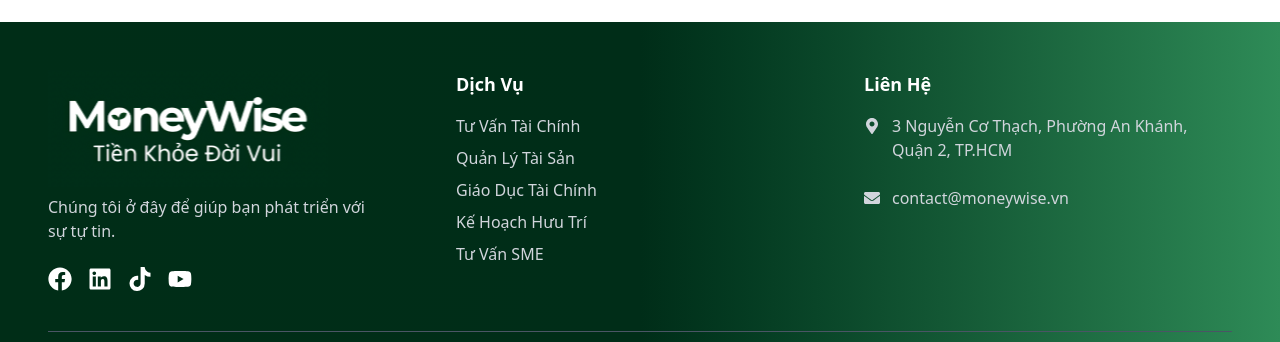
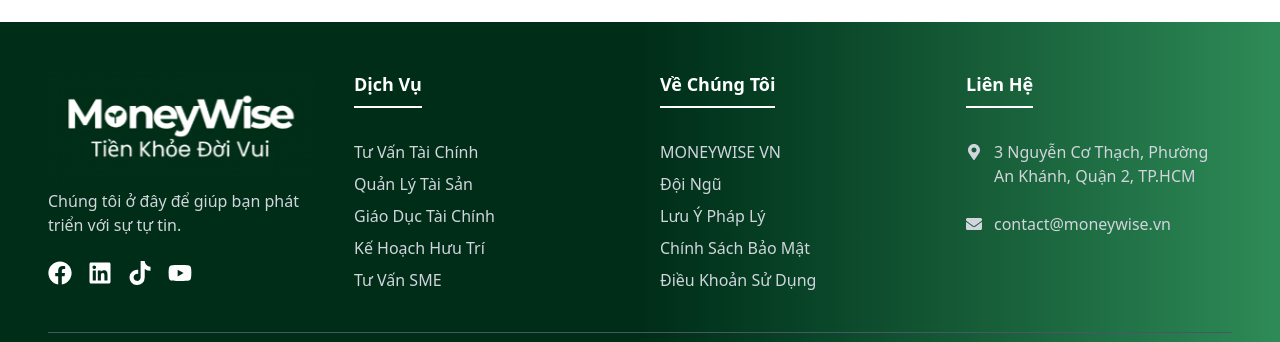
Before and after one commit to LeVietDuongg/Money_wiseFE, a Next.js app: page /contact in a window 1280 px wide. Shown: the part 1364-1706 px from the top of the page. Built offline with nearby package versions, Linux system fonts and the light colour scheme.

Commit message:
fitfooter

```diff
--- a/src/components/Footer.tsx
+++ b/src/components/Footer.tsx
@@ -14,7 +14,7 @@ export default function Footer() {
     <footer className="bg-gradient-to-r from-[#002D17] via-[#002D18] to-[#2E8B57] text-white py-12">
       <div className="container mx-auto px-6 md:px-12">
         {/* Grid chính */}
-        <div className="grid grid-cols-1 md:grid-cols-3 gap-10 text-center md:text-left">
+        <div className="grid grid-cols-1 md:grid-cols-4 gap-10 text-center md:text-left">
           {/* Left - Company Info */}
           <div>
             <div className="flex justify-center md:justify-start">
@@ -33,8 +33,8 @@ export default function Footer() {
 
           {/* Middle - Services */}
           <div>
-            <h3 className="text-lg font-semibold mb-4">{t("footer.services")}</h3>
-            <ul className="space-y-2 text-gray-300">
+            <h3 className="text-lg font-semibold mb-4 border-b-2 border-white pb-2 inline-block">{t("footer.services")}</h3>
+            <ul className="space-y-2 text-gray-300 mt-4">
               <li className="hover:text-white transition cursor-pointer">
                 {t("footer.service1")}
               </li>
@@ -53,10 +53,42 @@ export default function Footer() {
             </ul>
           </div>
 
+          {/* Middle 2 - About Us */}
+          <div>
+            <h3 className="text-lg font-semibold mb-4 border-b-2 border-white pb-2 inline-block">{t("footer.aboutUs")}</h3>
+            <ul className="space-y-2 text-gray-300 mt-4">
+              <li>
+                <Link href="/introduce/company" className="hover:text-white transition">
+                  {t("footer.aboutUsCompany")}
+                </Link>
+              </li>
+              <li>
+                <Link href="/introduce/employee" className="hover:text-white transition">
+                  {t("footer.aboutUsEmployee")}
+                </Link>
+              </li>
+              <li>
+                <Link href="/introduce/clauses" className="hover:text-white transition">
+                  {t("footer.aboutUsDisclaimer")}
+                </Link>
+              </li>
+              <li>
+                <Link href="/privacy-policy" className="hover:text-white transition">
+                  {t("footer.privacyPolicy")}
+                </Link>
+              </li>
+              <li>
+                <Link href="/terms-of-use" className="hover:text-white transition">
+                  {t("footer.termsOfUse")}
+                </Link>
+              </li>
+            </ul>
+          </div>
+
           {/* Right - Contact */}
           <div>
-            <h3 className="text-lg font-semibold mb-4">{t("footer.contact")}</h3>
-            <ul className="space-y-3 text-gray-300">
+            <h3 className="text-lg font-semibold mb-4 border-b-2 border-white pb-2 inline-block">{t("footer.contact")}</h3>
+            <ul className="space-y-3 text-gray-300 mt-4">
               <li className="flex items-start justify-center md:justify-start gap-3">
                 <FaMapMarkerAlt className="mt-1 shrink-0" />
                 <span>
--- a/src/i18n/locales/en/translation.json
+++ b/src/i18n/locales/en/translation.json
@@ -393,6 +393,10 @@
     "service3": "Financial Literacy",
     "service4": "Retirement Planning",
     "service5": "SME Consulting",
+    "aboutUs": "About Us",
+    "aboutUsCompany": "MONEYWISE VN",
+    "aboutUsEmployee": "Employee",
+    "aboutUsDisclaimer": "Disclaimer",
     "contact": "Contact",
     "address": "3 Nguyen Co Thach, An Khanh District 2, HCM City",
     "email": "contact@moneywise.vn",
--- a/src/i18n/locales/vi/translation.json
+++ b/src/i18n/locales/vi/translation.json
@@ -398,6 +398,10 @@
     "service3": "Giáo Dục Tài Chính",
     "service4": "Kế Hoạch Hưu Trí",
     "service5": "Tư Vấn SME",
+    "aboutUs": "Về Chúng Tôi",
+    "aboutUsCompany": "MONEYWISE VN",
+    "aboutUsEmployee": "Đội Ngũ",
+    "aboutUsDisclaimer": "Lưu Ý Pháp Lý",
     "contact": "Liên Hệ",
     "address": "3 Nguyễn Cơ Thạch, Phường An Khánh, Quận 2, TP.HCM",
     "email": "contact@moneywise.vn",
```
Also changed, not shown: 2 other files (tests, documents, lock files or other folders).
